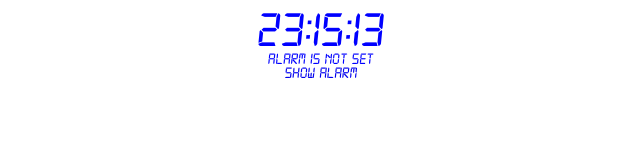
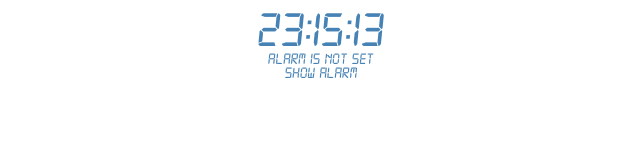
Before and after one commit to williameliel/clock, a website built with webpack: page src/index.html in a window 1280 px wide. Shown: the whole page, without its empty margins (319-959 px from the left). Built offline with nearby package versions, Linux system fonts and the light colour scheme.

Commit message:
edit readme

```diff
--- a/src/styles/index.scss
+++ b/src/styles/index.scss
@@ -2,7 +2,7 @@
 @import "fonts";
 
 $font-family: "digital-7_italicitalic", sans-serif;
-$body-color: blue;
+$body-color: steelblue;
 
 body {
     font-family: $font-family;
@@ -10,8 +10,7 @@ body {
 }
 
 a {
-    $body-color: blue;
-
+    color: $body-color;
     text-decoration: none;
 
     &:hover, &:active {
@@ -19,7 +18,7 @@ a {
     }
 
     &:visited {
-        $body-color: blue;
+        color: $body-color;
     }
 }
 
```
Also changed, not shown: README.md.
